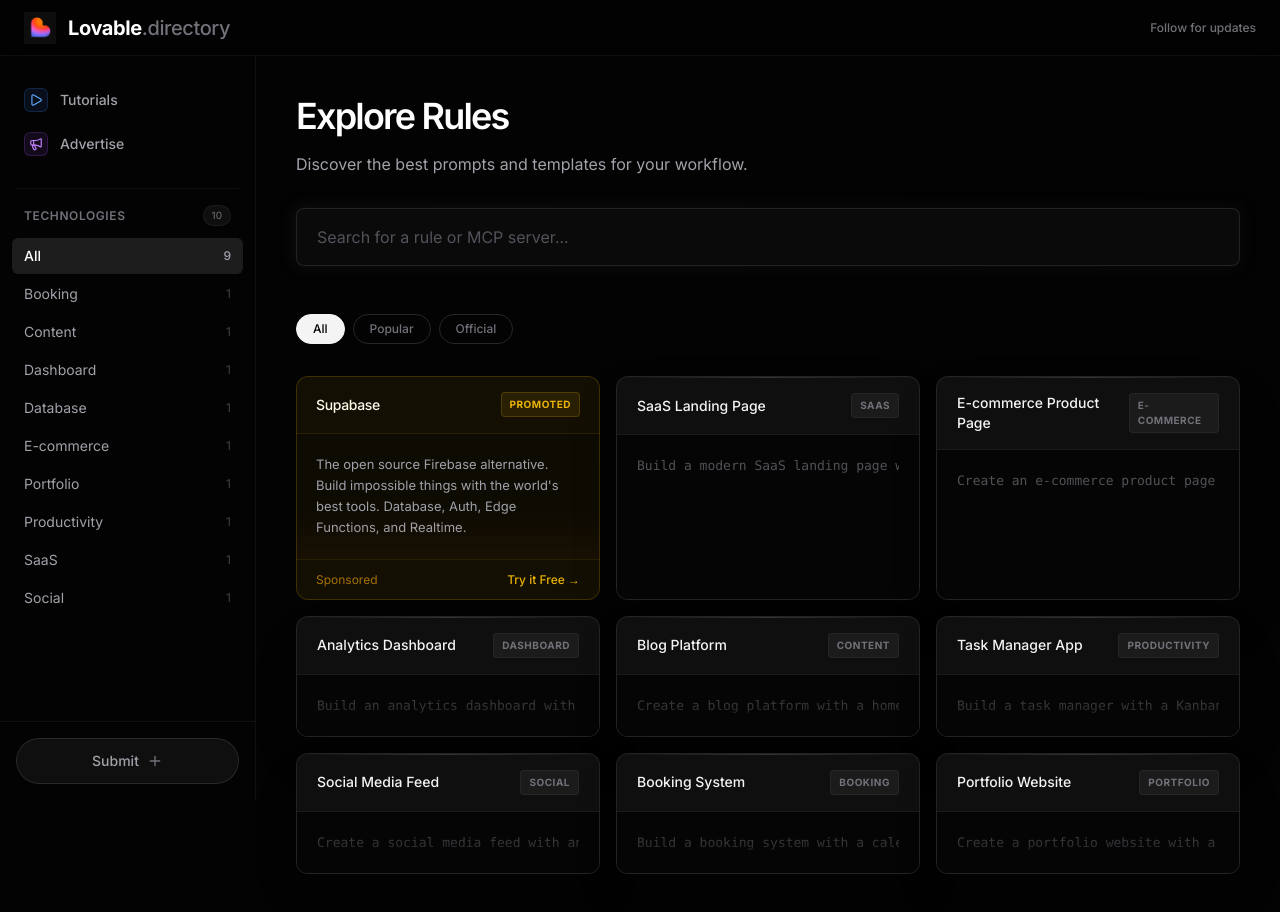
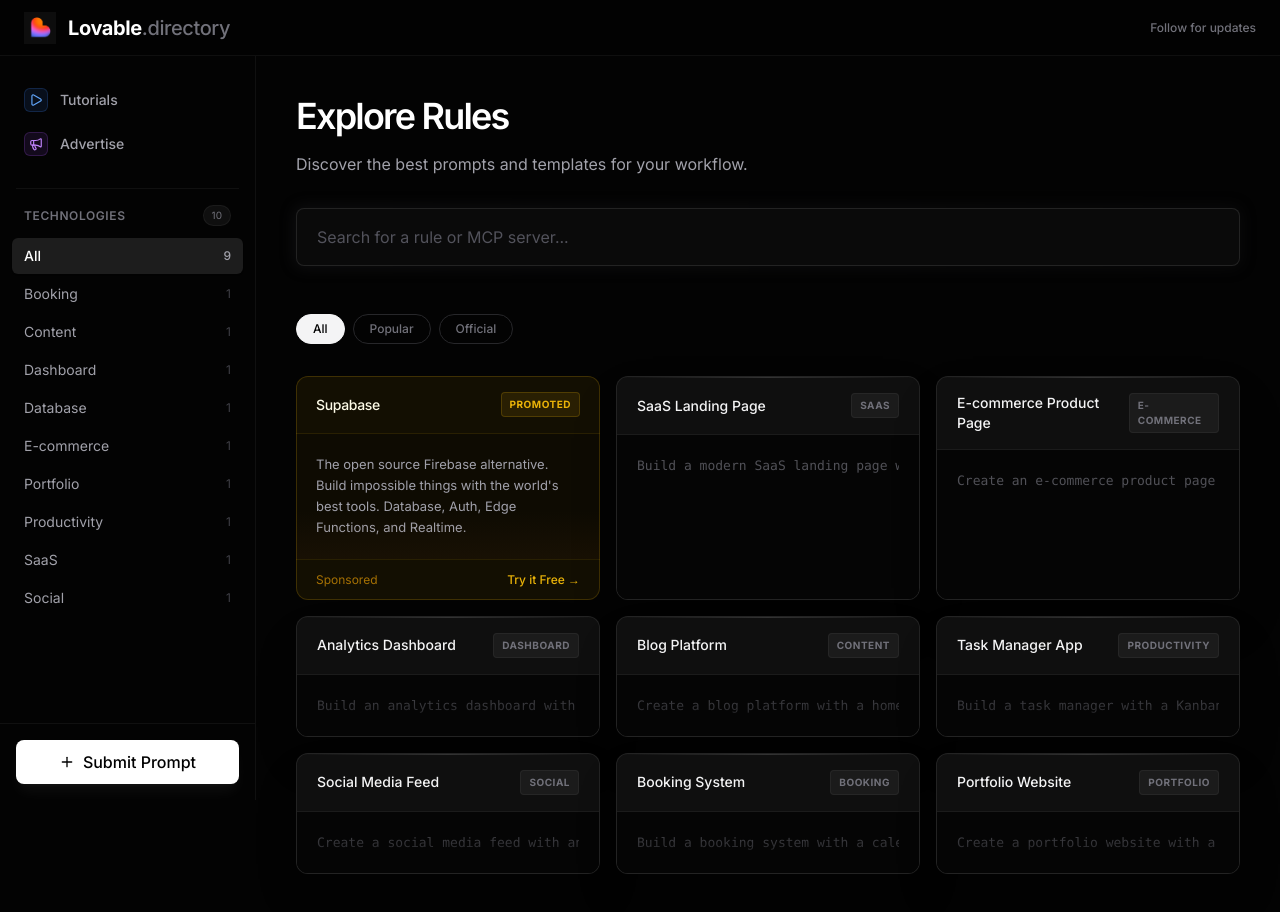
Before and after one commit to AtharvaRJadhav/lovable-directory, a Next.js app: page /directory in a window 1280 px wide. Built offline with nearby package versions, Linux system fonts and the light colour scheme.

Commit message:
Update submit button link

```diff
--- a/components/SubmitButton.tsx
+++ b/components/SubmitButton.tsx
@@ -1,23 +1,45 @@
 "use client";
 
-import { useState } from "react";
 import { Plus } from "lucide-react";
-import { SubmitModal } from "./SubmitModal"; // Keep your existing modal import
 
 export function SubmitButton() {
-  const [isOpen, setIsOpen] = useState(false);
+  const handleSubmit = () => {
+    // 1. Your Specific Repo Details (I added them here)
+    const GITHUB_USERNAME = "AtharvaRJadhav";
+    const REPO_NAME = "lovable-directory";
+
+    // 2. The Form Content (This pre-fills the issue for the user)
+    const title = "New Prompt Submission";
+    const body = `
+### Prompt Title
+(Enter the name of the prompt here)
+
+### Description
+(What does this prompt do?)
+
+### The Prompt Code
+\`\`\`
+(Paste your prompt here)
+\`\`\`
+
+### Tags
+(e.g. Dashboard, Landing Page, Auth)
+`;
+
+    // 3. Generate the Magic Link
+    const url = `https://github.com/${GITHUB_USERNAME}/${REPO_NAME}/issues/new?title=${encodeURIComponent(title)}&body=${encodeURIComponent(body)}`;
+
+    // 4. Open GitHub in a new tab
+    window.open(url, "_blank");
+  };
 
   return (
-    <>
-      <button
-        onClick={() => setIsOpen(true)}
-        className="group flex items-center justify-center w-full gap-2 px-4 py-3 text-sm font-medium text-zinc-400 bg-white/5 border border-white/10 rounded-full hover:bg-white/10 hover:text-white hover:border-white/20 transition-all duration-300 shadow-sm"
-      >
-        <span>Submit</span>
-        <Plus className="w-4 h-4 text-zinc-500 group-hover:text-white transition-colors" />
-      </button>
-
-      <SubmitModal isOpen={isOpen} onClose={() => setIsOpen(false)} />
-    </>
+    <button
+      onClick={handleSubmit}
+      className="w-full flex items-center justify-center gap-2 bg-white text-black font-medium py-2.5 rounded-lg hover:bg-zinc-200 transition-colors shadow-lg shadow-white/5"
+    >
+      <Plus className="w-4 h-4" />
+      Submit Prompt
+    </button>
   );
 }
```
